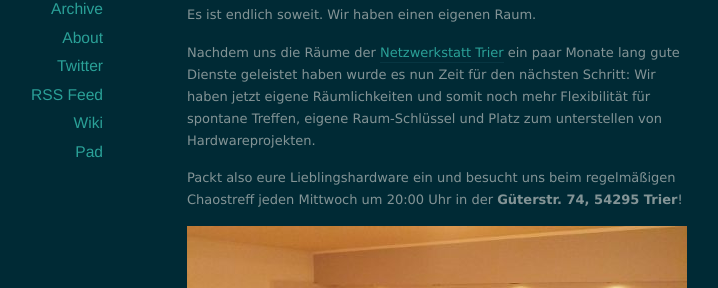
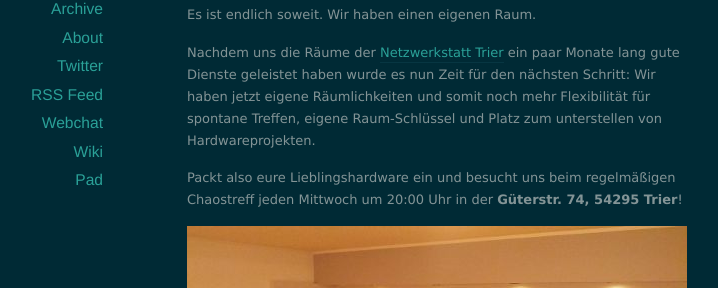
Before and after one commit to maschinendeck/maschinendeck.github.io, a Jekyll site: the page built from index.html, in a window 1280 px wide and 900 px high. Shown: the part 227-515 px from the top of the window, without its empty margins (203-921 px from the left). Built offline with Jekyll 4.4.1, drawn with Linux system fonts in a browser that asks for light colours; nearby versions of some CDN libraries; the list of posts is cut into pages by our own code.

Commit message:
Webchat link

```diff
--- a/_layouts/default.html
+++ b/_layouts/default.html
@@ -42,6 +42,7 @@
           <li><a href="/about">About</a></li>
           <li><a href="http://twitter.com/Maschinendeck_">Twitter</a></li>
           <li><a href="/feed.xml">RSS Feed</a></li>
+          <li><a href="https://kiwiirc.com/client/irc.freenode.net/maschinendeck">Webchat</a></li>
           <li><a href="http://wiki.maschinendeck.org">Wiki</a></li>
           <li><a href="http://pad.maschinendeck.org">Pad</a></li>
         </ul>
```
